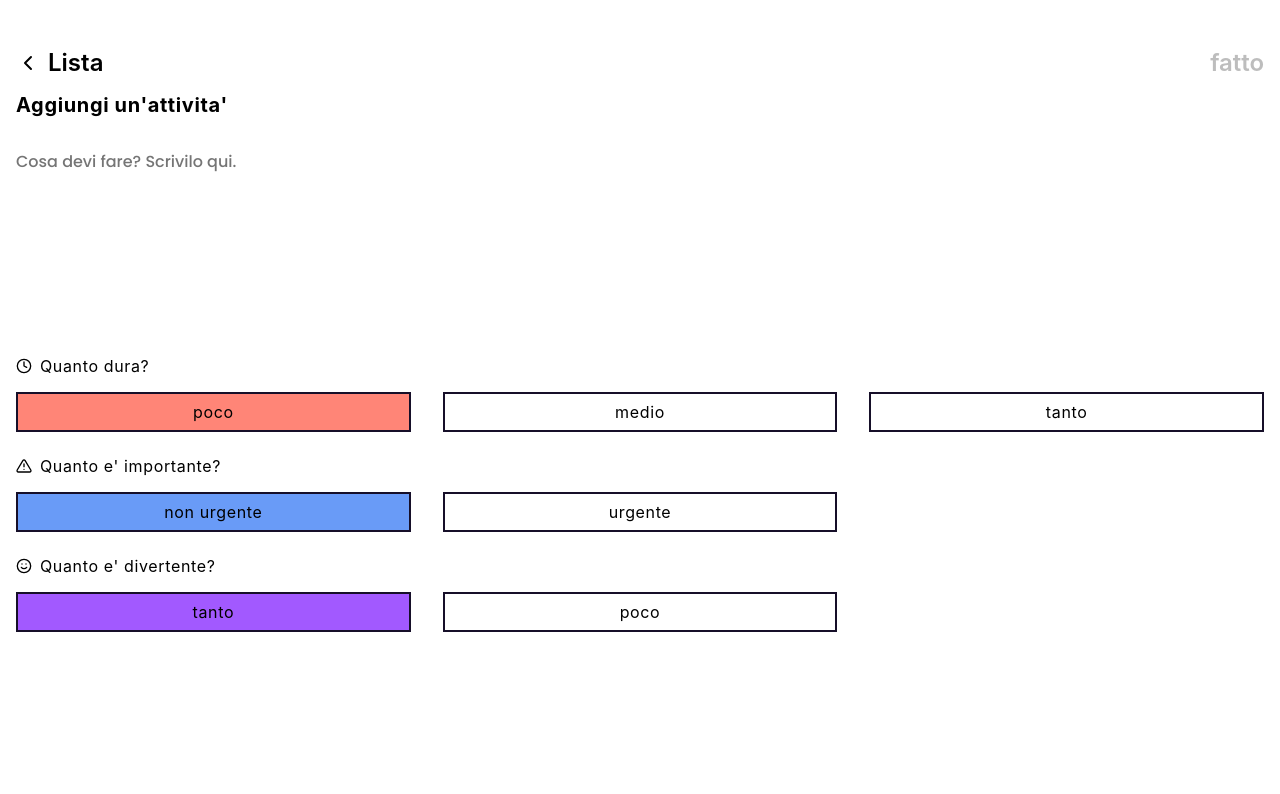
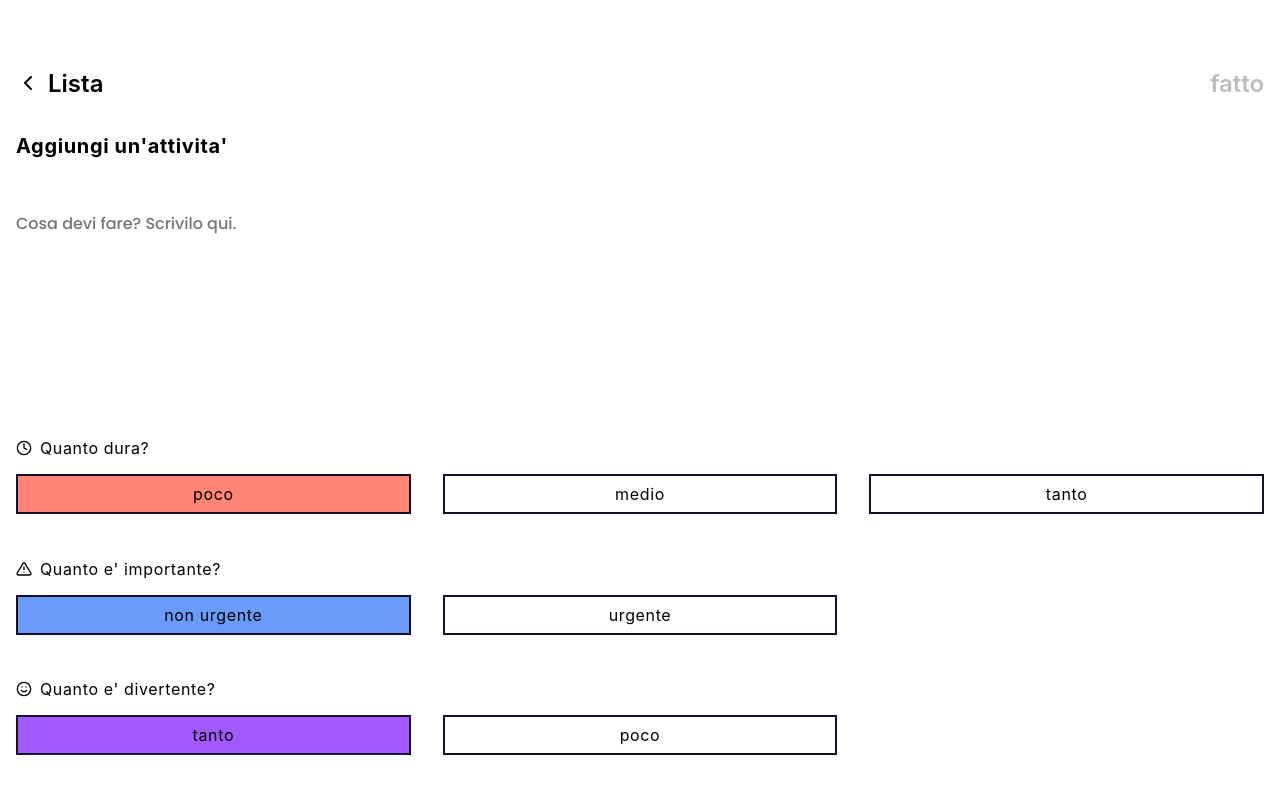
Before and after one commit to MarcoMaz/renato-do-list, a React (Create React App) app: page /add-edit in a window 1280 px wide. Shown: the top 794 px of the page. Built offline with nearby package versions, Linux system fonts and the light colour scheme.

Commit message:
fix( app ): remove white space

```diff
--- a/src/styles/basics.scss
+++ b/src/styles/basics.scss
@@ -30,6 +30,11 @@ figure {
   min-height: 12rem;
   margin: 0 auto;
   width: 100%;
+}
+
+.App {
+  background: $supernova;
+  height: 100vh;
 }
 
 .LandingView {
@@ -294,6 +299,8 @@ figure {
   background: $white;
   display: flex;
   flex-direction: column;
+  height: 100vh;
+  justify-content: space-evenly;
   padding: 0 1rem;
   padding-top: 3rem;
 
```
